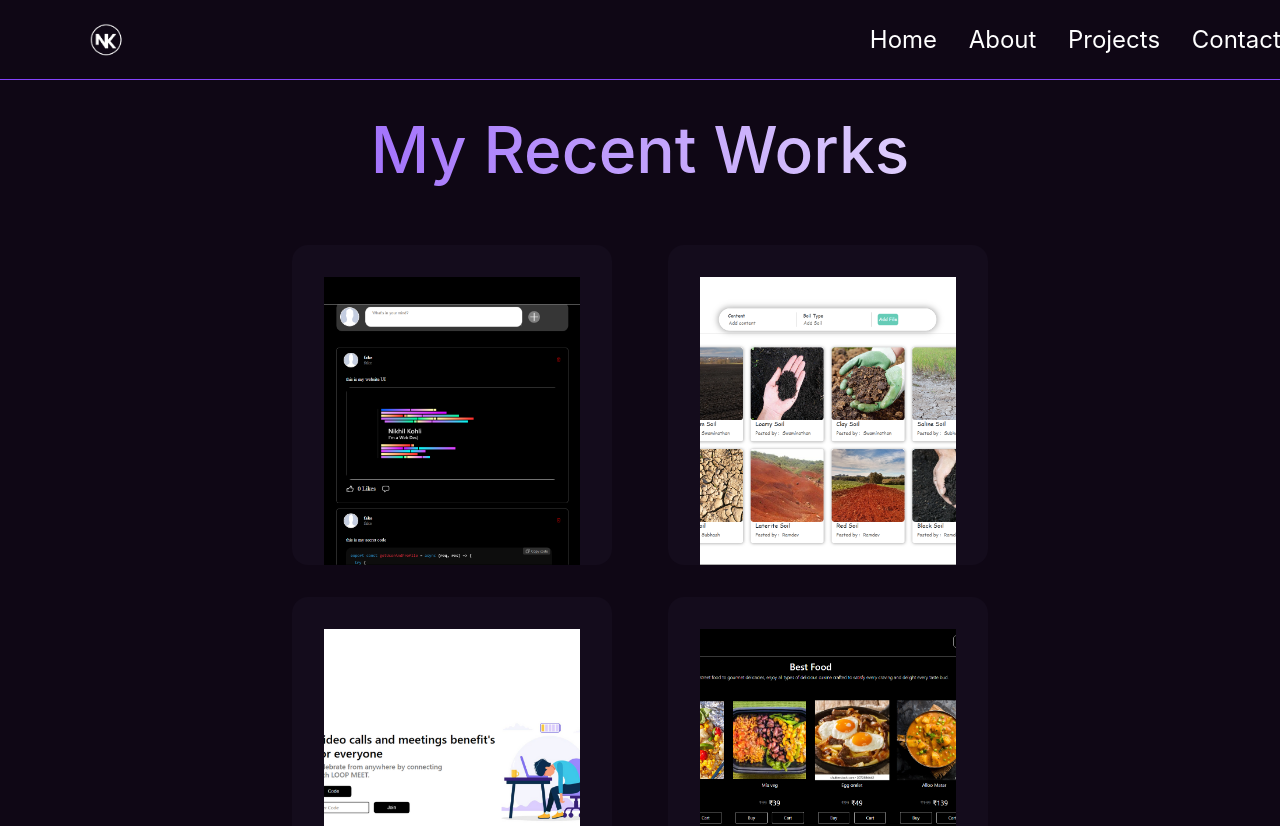
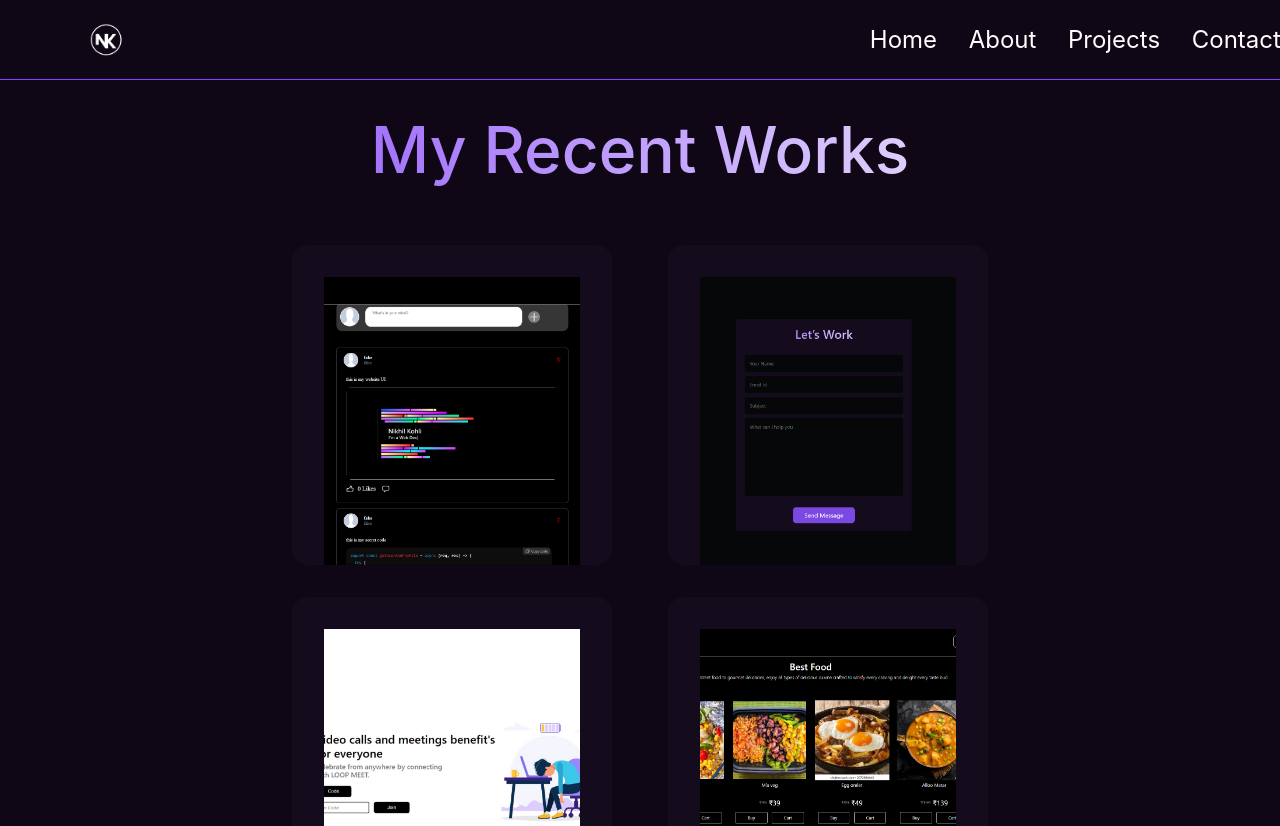
Before and after one commit to nikhilko-07/NikhilKo_07, a React (Create React App) app in the folder frontend/: page /projects in a window 1280 px wide. Shown: the top 826 px of the page. Built offline with nearby package versions, Linux system fonts and the light colour scheme; a web font is replaced by a local one.

Commit message:
Some Push

```diff
--- a/frontend/src/Projects/ProjectsPage1.js
+++ b/frontend/src/Projects/ProjectsPage1.js
@@ -4,14 +4,15 @@ import Linkedin from "./Linkedin.png";
 import Soil from "./Soil.png";
 import VideoChat from "./VideoChat.png";
 import Cater from "./cater.png";
+import Node from "./NodeMailer.png";
 
 const ProjectsPage1 = () => {
   return (
     <div className={`${Style.container} container`}>
       <h1 className={Style.header}>My Recent Works</h1>
       <div className={Style.list}>
-          <li><img src={Linkedin}/><span><a className={Style.links} href="https://github.com/nikhilko-07/LinkedinClone"><h3>Linkedin Clone Project</h3><p>click to go github page</p></a></span></li>
-          <li><img src={Soil}/><span><a className={Style.links} href="https://github.com/nikhilko-07/Soil-Agriculture"><h3>Soil info Project</h3><p>click to go github page</p></a></span></li>
+          <li><img src={Linkedin}/><span><a className={Style.links} href="https://linkedin-clone-sandy-eight.vercel.app"><h3>Linkedin Clone Project</h3><p>click to go github page</p></a></span></li>
+          <li><img src={Node}/><span><a className={Style.links} href="https://gmail.nikhil.my"><h3>Soil info Project</h3><p>click to go github page</p></a></span></li>
           <li><img src={VideoChat}/><span><a className={Style.links} href="https://github.com/nikhilko-07/LOOP-Video-Meet"><h3>Zoom Clone Project</h3><p>click to go github page</p></a></span></li>
           <li><img src={Cater}/><span><a href="https://github.com/nikhilko-07/Catering-App" className={Style.links} ><h3>Catering Order Project</h3><p>click to go github page</p></a></span></li>
       </div>
```
